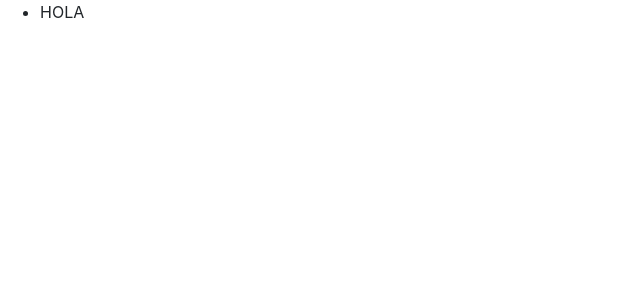
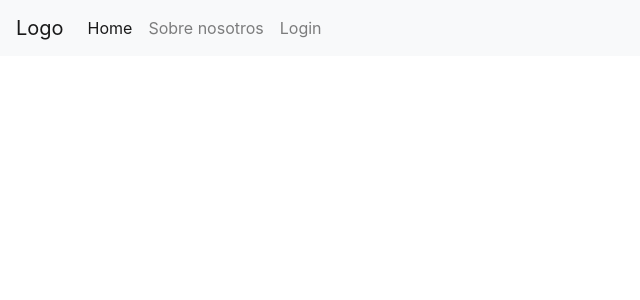
Before and after one commit to Anexo01/angular-proyecto, an Angular app: page / in a window 1280 px wide. Shown: the top 300 px of the page, without its empty margins (0-640 px from the left). Built offline with nearby package versions, Linux system fonts and the light colour scheme.

Commit message:
Afegit el Nav Menu, encara s'ha d'acabar

```diff
--- a/src/app/app.component.html
+++ b/src/app/app.component.html
@@ -1,6 +1,21 @@
-<nav id="nav-index">
-  <ul>
-    <li>HOLA</li>
-  </ul>
+<nav class="navbar navbar-expand-lg navbar-light bg-light">
+  <a class="navbar-brand" href="#">Logo</a>
+  <button class="navbar-toggler" type="button" data-toggle="collapse" data-target="#navbarSupportedContent" aria-controls="navbarSupportedContent" aria-expanded="false" aria-label="Toggle navigation">
+    <span class="navbar-toggler-icon"></span>
+  </button>
+
+  <div class="collapse navbar-collapse" id="navbarSupportedContent">
+    <ul class="navbar-nav mr-auto">
+      <li class="nav-item active">
+        <a class="nav-link" href="#">Home <span class="sr-only">(current)</span></a>
+      </li>
+      <li class="nav-item">
+        <a class="nav-link" href="#">Sobre nosotros</a>
+      </li>
+      <li class="nav-item">
+        <a class="nav-link" href="#">Login</a>
+      </li>
+    </ul>
+  </div>
 </nav>
 <router-outlet></router-outlet>
```
